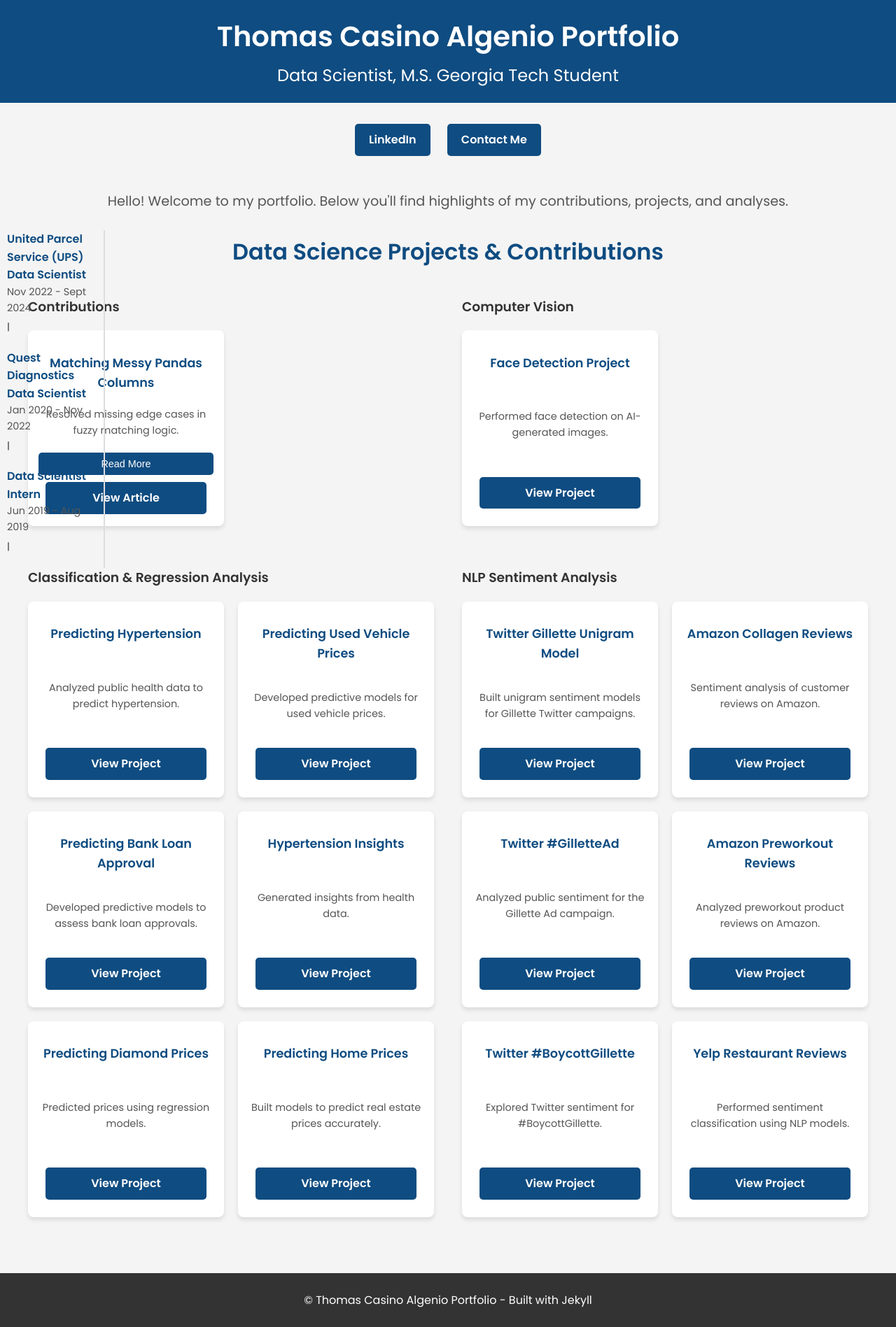
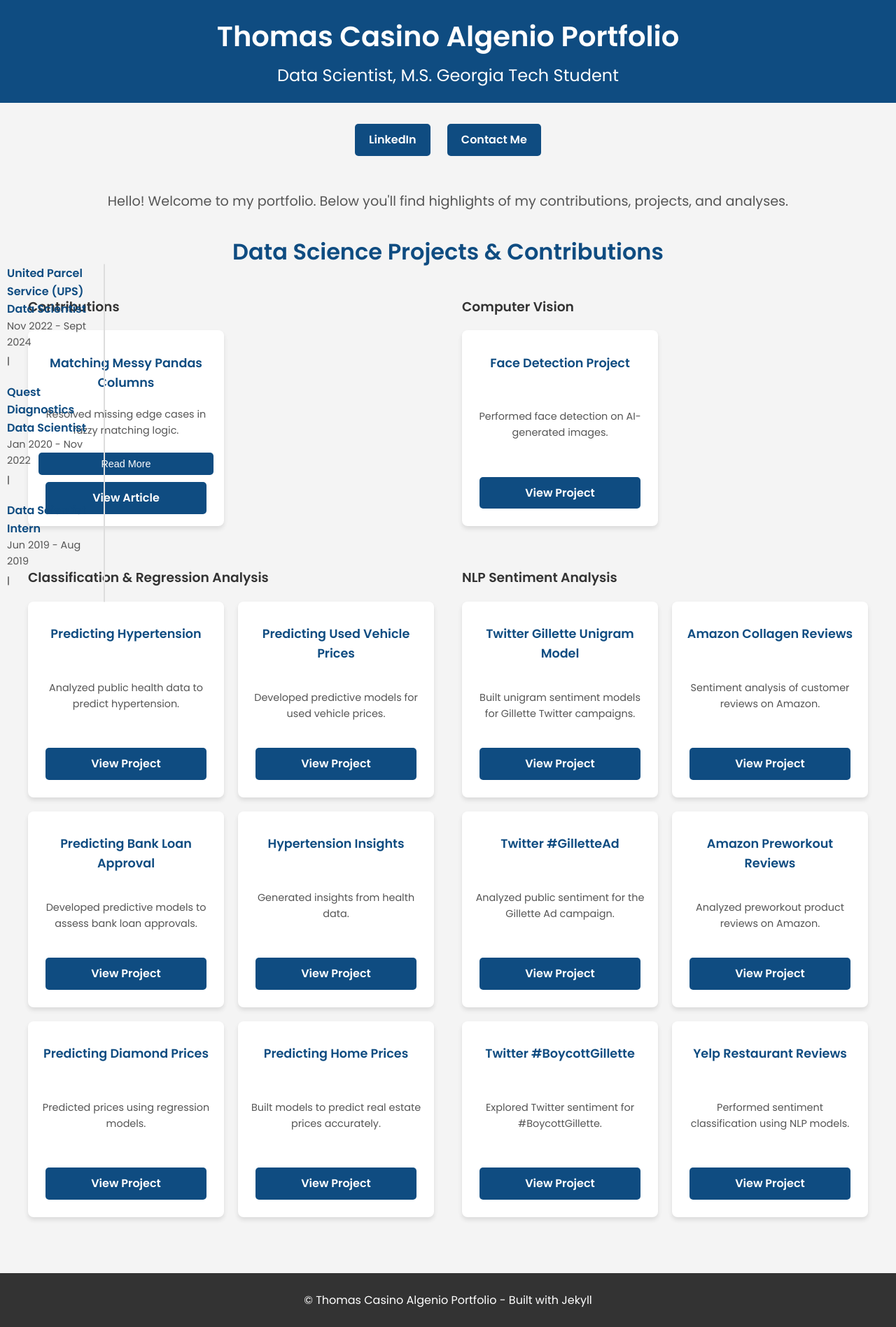
Before and after one commit to thomasalgenio/Thomas_Portfolio, a Jekyll site: the page built from README.md, in a window 1280 px wide. Shown: the whole page at 70% size. Built offline with Jekyll 4.4.1, drawn with Linux system fonts in a browser that asks for light colours; our own code applies the rules of GitHub Pages for plain Markdown files.

Commit message:
Update default.html

```diff
--- a/_layouts/default.html
+++ b/_layouts/default.html
@@ -16,7 +16,7 @@
         position: absolute; /* Position it relative to the viewport */
         left: 0; /* Align to the very left of the screen */
         top: 50%; /* Start at the middle of the screen */
-        transform: translateY(-25%); /* Center vertically */
+        transform: translateY(-15%); /* Center vertically */
         overflow: visible; /* Ensure content is not cut off */
       }
 
```
